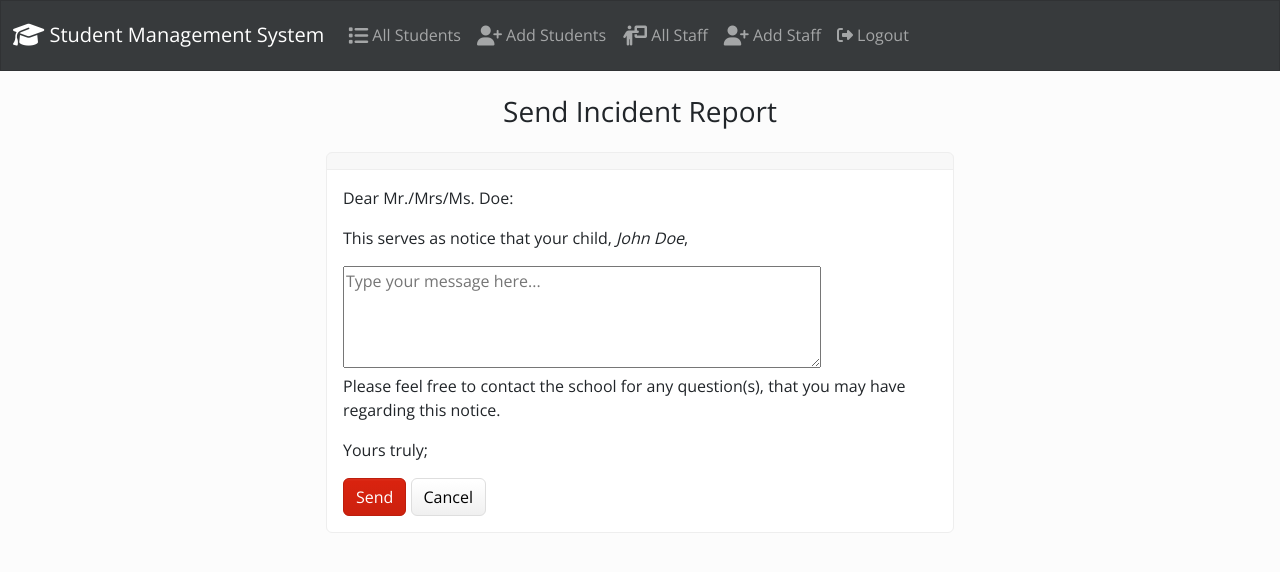
After one commit to Dunco242/JahdaiSMS, a Django app: page /notify_incident/1/ in a window 1280 px wide. The commit adds this page. Shown: the top 572 px of the page. Run offline with Django 4.2, Linux system fonts and the light colour scheme; a user stored in the database is signed in; data comes from the database, SQL or seed files in the repository; some libraries are stand-ins or nearby versions.

Commit message:
Version 1.0.0.1

```diff
--- a/jahdai/settings.py
+++ b/jahdai/settings.py
@@ -19,7 +19,7 @@ SECRET_KEY = os.environ.get('SECRET_KEY')
 # SECURITY WARNING: don't run with debug turned on in production!
 DEBUG = os.environ.get('DEBUG')
 
-ALLOWED_HOSTS = ["dunco242.pythonanywhere.com"]
+ALLOWED_HOSTS = ["dunco242.pythonanywhere.com", "127.0.0.1"]
 
 
 # Application definition
--- a/students/forms.py
+++ b/students/forms.py
@@ -79,3 +79,8 @@ class StaffForm(forms.ModelForm):
                 'staff_email': forms.EmailInput(attrs={'class': 'form-control'}),
                 'staff_phone': forms.TextInput(attrs={'class': 'form-control'}),
         }
+
+
+
+class IncidentForm(forms.Form):
+    incident_report = forms.CharField(widget=forms.Textarea)
--- a/students/templates/students/index.html
+++ b/students/templates/students/index.html
@@ -100,7 +100,7 @@
 </div>
 
   <a class="btn btn-warning me-1" href="{% url 'edit' student.id %}"><i class="fa-solid fa-pen-to-square fa-lg"></i></a>
-
+  <a class="btn btn-danger me-1" href="{% url 'notify_incident' student.id%}"><i class="fa-regular fa-bell fa-lg"></i></a>
   <button type="button" class='btn btn-danger' data-bs-toggle="modal" data-bs-target="#delete{{student.id}}"><i class="fa-regular fa-trash-can fa-lg"></i>&nbsp;</button>
 
   <!--Modal - Delete Student -->
--- /dev/null
+++ b/students/templates/students/notify_incident.html
@@ -0,0 +1,54 @@
+{% extends 'students/base.html' %}
+
+{% block body %}
+<h3 class="text-center m-4">Send Incident Report</h3>
+    <div class='row justify-content-center'>
+        <div class='col-6'>
+            <div class="card bg-light mb-3">
+                <div class="card-header">
+                    <!-- You can add a header here if you want -->
+                </div>
+                <div class="card-body">
+                    <p>Dear Mr./Mrs/Ms. {{ student.last_name }}:</p>
+
+                    <p>This serves as notice that your child, <em>{{ student.first_name }} {{ student.last_name }}</em>,</p>
+
+                    <textarea id="message" name="message" rows="4" cols="50" placeholder="Type your message here..."></textarea>
+
+                    <p>Please feel free to contact the school for any question(s), that you may have regarding this notice.</p>
+
+                    <p>Yours truly;</p>
+
+                    <button id="sendButton" type="button" class="btn btn-primary">Send</button>
+                    <a href="{% url 'index' %}" class="btn btn-secondary">Cancel</a>
+                </div>
+            </div>
+        </div>
+    </div>
+
+    <!-- Include jQuery -->
+    <script src="https://ajax.googleapis.com/ajax/libs/jquery/3.5.1/jquery.min.js"></script>
+
+    <!-- Your JavaScript code -->
+    <script>
+var notifyIncidentUrl = "{% url 'notify_incident' student.id %}";
+
+$(document).ready(function() {
+    $('#sendButton').click(function(e) {
+        e.preventDefault();
+        $.ajax({
+            url: notifyIncidentUrl,
+            type: 'post',
+            data: {
+                message: $('#message').val(),
+                csrfmiddlewaretoken: $('input[name=csrfmiddlewaretoken]').val()
+            },
+            success: function() {
+                window.location.href = "{% url 'index' %}";
+            }
+        });
+    });
+});
+</script>
+
+{% endblock %}
--- a/students/urls.py
+++ b/students/urls.py
@@ -13,5 +13,6 @@ urlpatterns = [
 	path('add_staff/', views.add_staff, name='add-staff'),
 	path('edit_staff/<int:id>/', views.edit_staff, name='edit-staff'),
 	path('delete_staff/<int:id>/', views.delete_staff, name='delete-staff'),
+	path('notify_incident/<int:student_id>/', views.notify_incident, name='notify_incident'),
 
 ]
--- a/students/views.py
+++ b/students/views.py
@@ -1,9 +1,12 @@
-from django.shortcuts import render
+from django.shortcuts import render, redirect
 from .models import Student, Staff, Certification
 from django.http import HttpResponseRedirect
 from django.urls import reverse
-from .forms import StudentForm, StaffForm
+from django.core.mail import send_mail
+from .forms import StudentForm, StaffForm, IncidentForm
 from django.contrib.auth.decorators import login_required
+from django.http import JsonResponse
+from django.views.decorators.csrf import csrf_exempt
 
 
 @login_required(login_url="/accounts/login/")
@@ -169,3 +172,33 @@ def add_staff(request):
 	return render(request, 'students/add_staff.html', {
 		'form': StaffForm()
 		})
+
+
+
+
+@login_required(login_url="/accounts/login/")
+@csrf_exempt
+def notify_incident(request, student_id):
+    student = Student.objects.get(id=student_id)
+    if request.method == 'POST':
+        incident_report = request.POST.get('message')
+        # Prepare the letter
+        letter = f"""
+        Dear Mr./Mrs/Ms. {student.last_name}:
+
+        This serves as notice that your child, {student.first_name} {student.last_name},
+
+        {incident_report}
+
+        Please feel free to contact the school for any question(s), that you may have regarding this notice.
+
+        Yours truly;
+        """
+        send_mail(
+            'Incident Report',
+            letter,
+            'jahdaiscare@gmail.com',
+            [student.email],
+        )
+        return redirect('index')  # Redirect to index after sending the email
+    return render(request, 'students/notify_incident.html', {'student': student})
```
Also changed, not shown: students/templates/students/incident_report_sent.html (added, +18 -0 lines), 1 other file.
